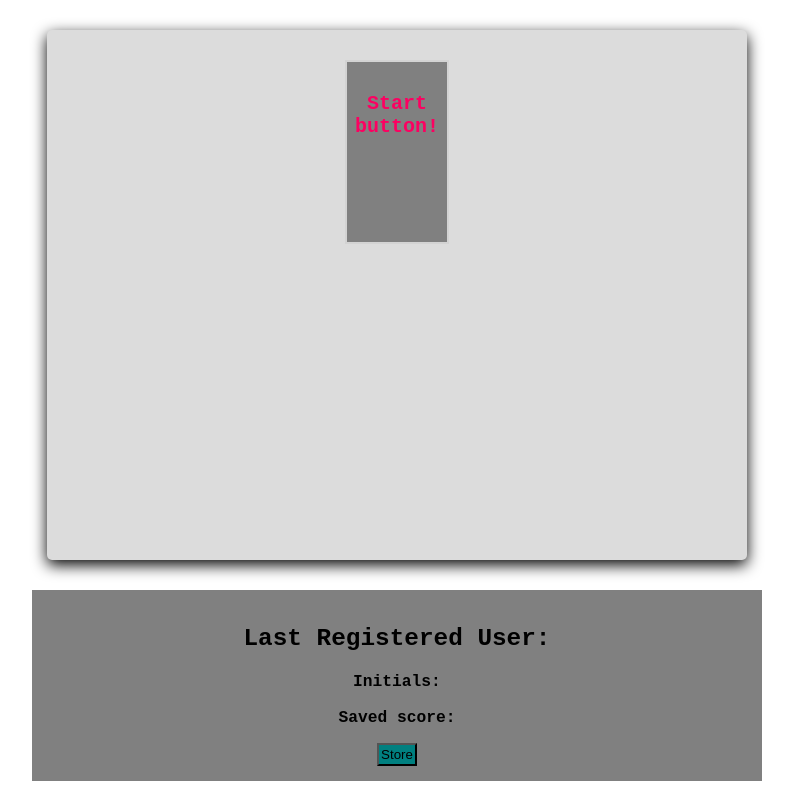
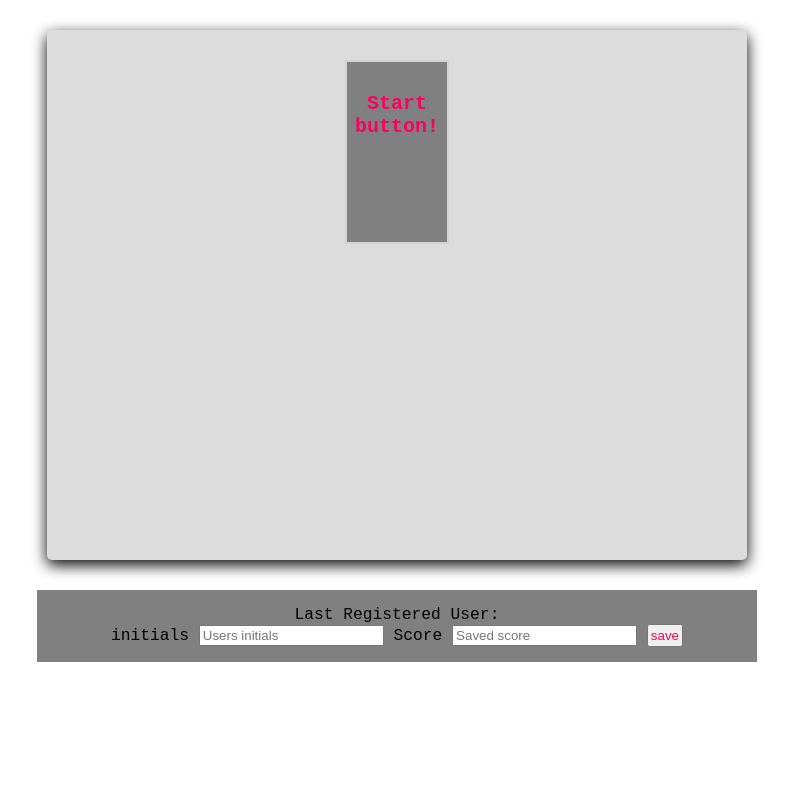
Before and after one commit to Leon0917/4th-code-quiz.github.io, a plain HTML site: page index.html in a window 1280 px wide. Shown: the whole page, without its empty margins (243-1036 px from the left). Drawn offline with Linux system fonts and the light colour scheme.

Commit message:
modifies html and css files

```diff
--- a/index.html
+++ b/index.html
@@ -30,12 +30,14 @@
             </div>
             <div id="scoreContainer" style="display: none"></div>
             </div>
-            <div class="initial">
-                <h2>Last Registered User:</h2>
-                <p><strong>Initials:</strong> <span id="user-initial"></span></p>
-                <p><strong>Saved score:</strong> <span id="user-score"></span></p>
-                <button id="storebtn">Store</button>
-              </div>
+           <form id="initial">
+               <label>Last Registered User:</label><br>
+               <label>initials</label>
+               <input placeholder="Users initials">
+               <label>Score</label>
+                <input placeholder="Saved score">
+                <button id="savebtn">save</button>
+           </form>
         </div>
 
         <script src="./quiz.js" async defer></script>
--- a/style.css
+++ b/style.css
@@ -54,18 +54,18 @@
     font-size: 3em;
 }
 
-.initial{
+#initial{
     border: 4px wheat;
     background-color: gray;
     text-align: center;
     font-family: monospace;
     width : 700px;
-    padding : 15px;
+    padding : 15px 10px 15px 10px;
     margin : 30px auto;
     font-size: 1.25em;
-}
-#storebtn{
-    background-color: teal;
+    }
+#savebtn{
+    color: rgb(252, 0, 97);
     padding: 2px;
     cursor: pointer;
 }
```
